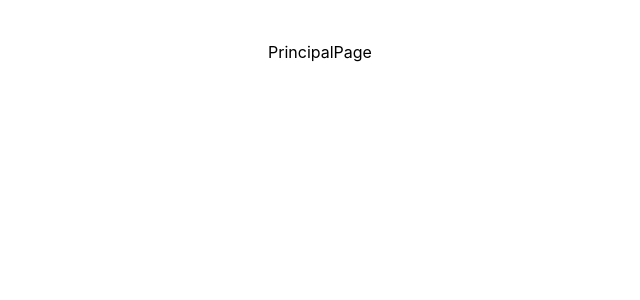
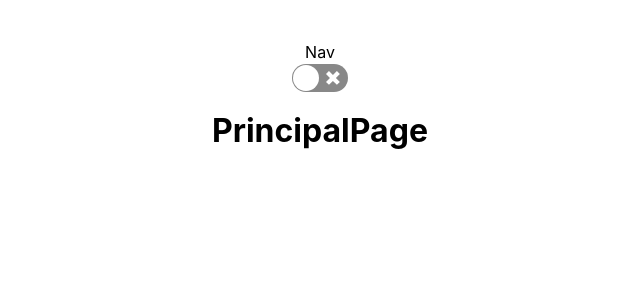
Before and after one commit to AlejandraOlazagasti/Countries-API, a React (Vite) app: page / in a window 1280 px wide. Shown: the top 300 px of the page, without its empty margins (320-960 px from the left). Built offline with nearby package versions, Linux system fonts and the light colour scheme.

Commit message:
adding library react-switch

```diff
--- a/package.json
+++ b/package.json
@@ -11,7 +11,8 @@
   "dependencies": {
     "react": "^18.2.0",
     "react-dom": "^18.2.0",
-    "react-router-dom": "^6.3.0"
+    "react-router-dom": "^6.3.0",
+    "react-switch": "^7.0.0"
   },
   "devDependencies": {
     "@types/react": "^18.0.17",
--- /dev/null
+++ b/src/components/Nav/Nav.jsx
@@ -0,0 +1,9 @@
+import React from 'react'
+
+const Nav = () => {
+  return (
+    <div>Nav</div>
+  )
+}
+
+export default Nav
--- a/src/pages/PrincipalPage/PrincipalPage.jsx
+++ b/src/pages/PrincipalPage/PrincipalPage.jsx
@@ -1,9 +1,15 @@
 import React from 'react'
+import ReactSwitch from 'react-switch'
+import Nav from '../../components/Nav/Nav'
 
 const PrincipalPage = () => {
-  return (
-    <div>PrincipalPage</div>
-  )
+    return (
+        <div>
+            <Nav/>
+            <ReactSwitch/>
+            <h1>PrincipalPage</h1>
+        </div>
+    )
 }
 
 export default PrincipalPage
```
Also changed, not shown: src/App.jsx (+4 -4 lines), src/components/Nav/Nav.css (added), 1 other file (tests, documents, lock files or other folders).
